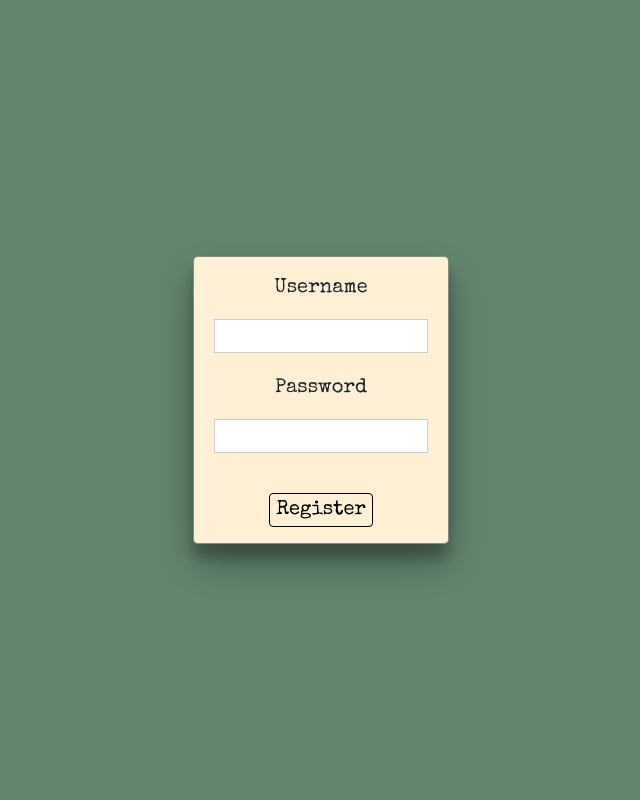
After one commit to CodecoolGlobal/api-wars-python-eszterberenyi, a Flask app: page /register in a window 1280 px wide. The commit adds this page. Shown: the whole page, without its empty margins (319-959 px from the left). Run offline with Flask 2, Linux system fonts and the light colour scheme; some libraries are stand-ins or nearby versions.

Commit message:
add skeleton for user registration system

```diff
--- a/hashing.py
+++ b/hashing.py
@@ -2,7 +2,6 @@ import bcrypt
 
 
 def hash_password(plain_text_password):
-    # By using bcrypt, the salt is saved into the hash itself
     hashed_bytes = bcrypt.hashpw(plain_text_password.encode('utf-8'), bcrypt.gensalt())
     return hashed_bytes.decode('utf-8')
 
--- a/server.py
+++ b/server.py
@@ -1,4 +1,4 @@
-from flask import Flask, render_template, request, redirect, url_for, session, flash
+from flask import Flask, render_template, request, redirect, url_for, session, flash, jsonify
 from psycopg2.errors import UniqueViolation
 from datetime import timedelta
 import data_manager, hashing
@@ -10,9 +10,28 @@ app.secret_key = b'\x1dH@\xb94\xc9\xb0\x8e\xd5\xa8\xfe\\r\x00\x0c\xb4'
 app.permanent_session_lifetime = timedelta(minutes=30)
 
 
-@app.route('/')
+@app.route('/', methods=['GET', 'POST'])
 def index():
     return render_template('index.html')
+
+
+@app.route('/register', methods=['GET', 'POST'])
+def register():
+    if request.method == 'POST':
+        hashed_password = hashing.hash_password(request.form.get('password-register'))
+        try:
+            print(request.form.get('username-register'))
+            data_manager.add_user(request.form.get('username-register'), hashed_password)
+            return redirect(url_for('login'))
+        except UniqueViolation:
+            response = 'unsuccessful'
+            return redirect(url_for('register', attempt=response))
+    return render_template('register.html')
+
+
+@app.route('/login', methods=['GET', 'POST'])
+def login():
+    return render_template('login.html')
 
 
 if __name__ == "__main__":
--- a/static/style.css
+++ b/static/style.css
@@ -62,7 +62,7 @@ p {
 
 .modal {
     display: flex;
-    position: fixed;
+    /*position: fixed;*/
     z-index: 1;
     top: 0;
     left: 0;
@@ -99,10 +99,42 @@ p {
     float: right;
 }
 
+.modal-content.form {
+    display: flex;
+    background-color: papayawhip;
+    justify-content: center;
+    text-align: center;
+    font-size: 20px;
+    margin: 20% auto;
+    border: 1px solid #888;
+    overflow: auto;
+    width: 20%;
+    box-shadow: rgba(0, 0, 0, 0.3) 0px 19px 38px, rgba(0, 0, 0, 0.22) 0px 15px 12px;
+}
+
+input {
+    width: 100%;
+    margin-top: 8px;
+    margin-bottom: 20px;
+    border: 1px solid #ccc;
+    box-sizing: border-box;
+}
+
+input:focus::placeholder {
+  color: transparent;
+}
+
+
+button[type=submit] {
+    border: 1px solid black;
+    margin-top: 20px;
+}
+
+button[type=submit]:hover {
+    background-color: rgba(211,195,168,1);
+    transition: 0.5s;
+}
+
 .inactive {
     display: none;
 }
-
-.hidden {
-    visibility: hidden;
-}
--- /dev/null
+++ b/templates/layout.html
@@ -0,0 +1,15 @@
+<!DOCTYPE html>
+<html lang="en">
+<head>
+    <meta charset="UTF-8">
+    <meta name="viewport" content="width=device-width, initial-scale=1, shrink-to-fit=no">
+    <title>{% block title %} {% endblock %}</title>
+    <link rel="stylesheet" href="https://cdn.jsdelivr.net/npm/bootstrap@4.0.0/dist/css/bootstrap.min.css" integrity="sha384-Gn5384xqQ1aoWXA+058RXPxPg6fy4IWvTNh0E263XmFcJlSAwiGgFAW/dAiS6JXm" crossorigin="anonymous">
+    <link rel="stylesheet" href='{{ url_for('static', filename='style.css') }}'>
+    {% block script %} {% endblock %}
+</head>
+<body>
+{% block content %}
+{% endblock %}
+</body>
+</html>
--- /dev/null
+++ b/templates/register.html
@@ -0,0 +1,16 @@
+{% extends 'layout.html' %}
+{% block title %}Register{% endblock %}
+{% block script %}<script src='{{ url_for('static', filename='register.js') }}' defer></script>{% endblock %}
+{% block content %}
+<div class="modal" id="user-register-modal">
+    <div class="modal-content form">
+        <form action='{{ url_for('register')}}' method="POST" enctype="multipart/form-data" id="registration-form">
+            <label for="username-register"> Username </label>
+            <input type="text" id="username-register" name='username-register'  minlength="5" maxlength="10" required>
+            <label for="password-register"> Password </label>
+            <input type="password" id="password-register" name="password-register" minlength="7">
+            <button type="submit" id="register-btn">Register</button>
+        </form>
+    </div>
+</div>
+{% endblock %}
```
Also changed, not shown: data_manager.py (+6 -2 lines), static/index.js (renamed from static/script.js, +56 -10 lines), templates/index.html (+9 -17 lines), static/login.js (added), static/register.js (added).
